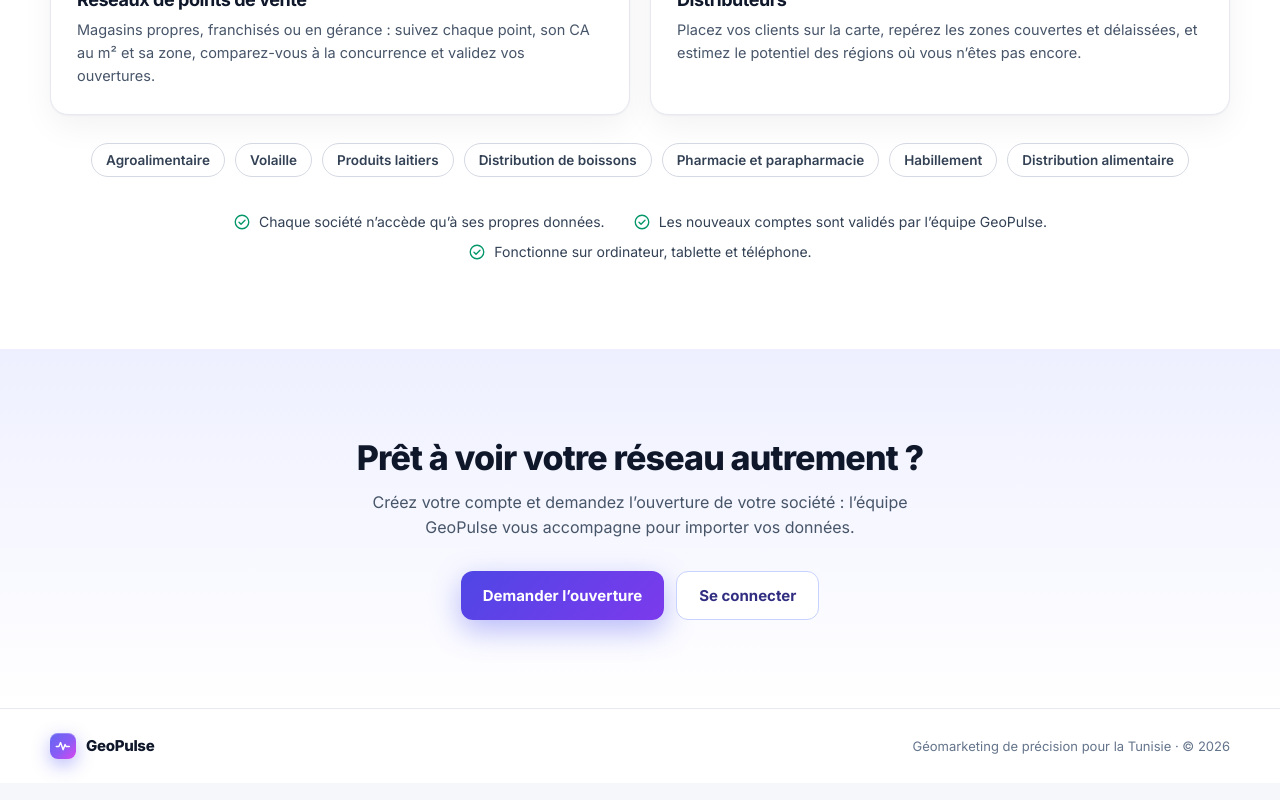
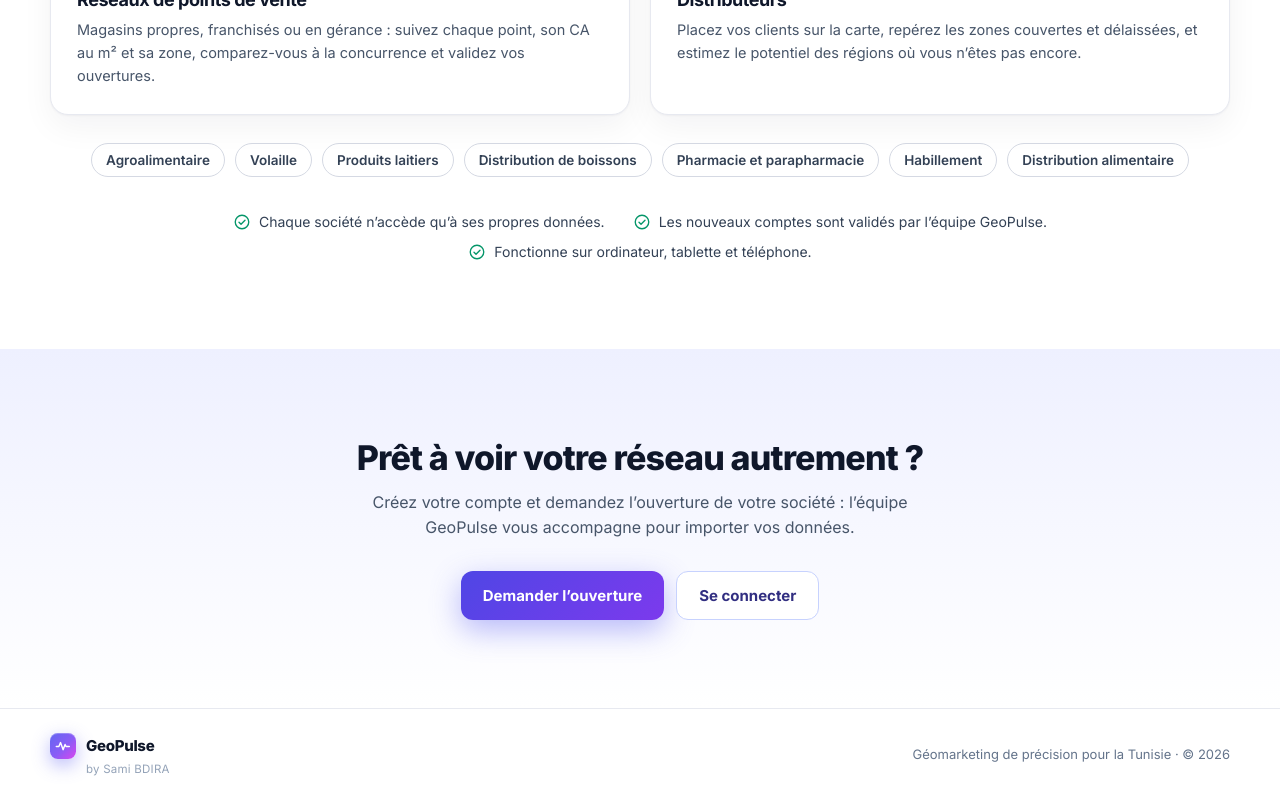
Before and after one commit to samibdira-Dev/geopulse, a Next.js app: page / in a window 1280 px wide. Shown: the part 2301-3101 px from the top of the page. Built offline with nearby package versions, Linux system fonts and the light colour scheme.

Commit message:
Accueil : signature « by Sami BDIRA » sous le logo du pied de page
Co-Authored-By: Claude Opus 5.5 (1M context) <noreply@anthropic.com>
Claude-Session: https://claude.ai/code/session_01N3XgRSA54QNAqzXFjQaqJw

```diff
--- a/app/accueil.css
+++ b/app/accueil.css
@@ -11,6 +11,8 @@
 }
 .acc-marque { display: inline-flex; align-items: center; gap: 10px; color: white; font-weight: 800; font-size: 18px; letter-spacing: -.02em; }
 .acc-pied .acc-marque { color: #0f172a; font-size: 15px; }
+.acc-signature { display: flex; flex-direction: column; gap: 3px; }
+.acc-auteur { padding-left: 36px; font-size: 11.5px; color: #94a3b8; letter-spacing: .02em; }
 .acc-liens { display: flex; gap: 22px; margin-left: auto; }
 .acc-liens a { color: #c7d2fe; font-size: 14px; font-weight: 500; }
 .acc-liens a:hover { color: white; }
--- a/app/page.js
+++ b/app/page.js
@@ -149,7 +149,10 @@ export default function Accueil() {
       </section>
 
       <footer className="acc-pied">
-        <span className="acc-marque"><Logo size={26} /><span>GeoPulse</span></span>
+        <div className="acc-signature">
+          <span className="acc-marque"><Logo size={26} /><span>GeoPulse</span></span>
+          <span className="acc-auteur">by Sami BDIRA</span>
+        </div>
         <span>Géomarketing de précision pour la Tunisie · © {new Date().getFullYear()}</span>
       </footer>
 
```
